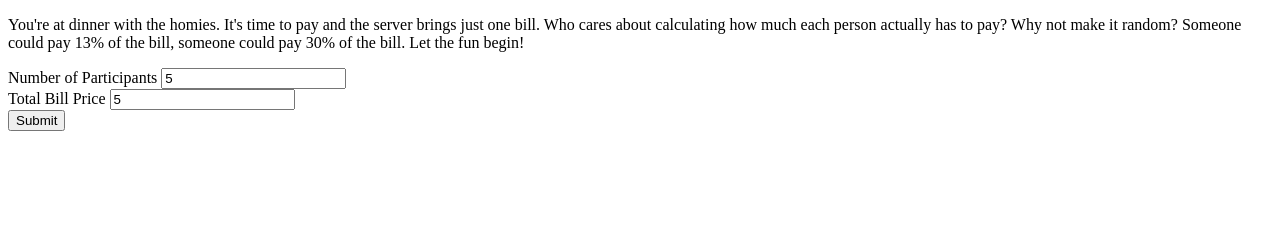
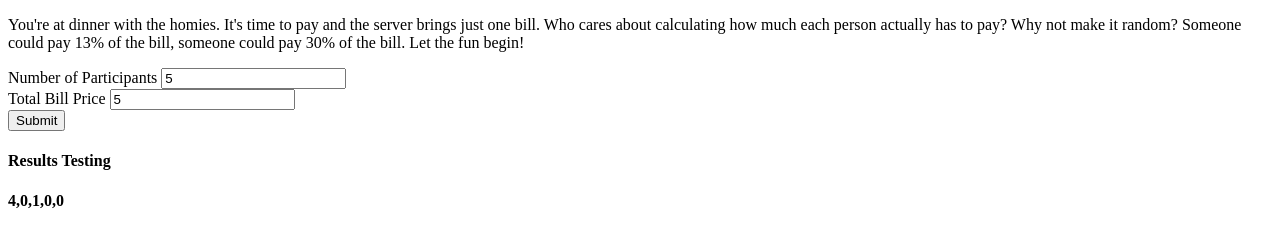
Before and after one commit to rrmatthews/CreditCardRoulette, a plain HTML site: page main.html in a window 1280 px wide. Both pictures are taken after typing "5", "5" into the empty fields and a click on the button "Submit". Shown: the part 91-336 px from the top of the page. Drawn offline with Linux system fonts and the light colour scheme.

Commit message:
working functionality

```diff
--- a/main.html
+++ b/main.html
@@ -20,7 +20,35 @@
         <label for="numPeople">Total Bill Price</label>
         <input type="number" id="price" placeholder="100.00"/>
         <br>
-        <button id="submit">Submit</button>
+        <button id="submit" onclick="myFunction()">Submit</button>
+
+        <h4>Results Testing<h4>
+        <p id="demo"></p>
+        <p id="demo2"></p>
+
+        <script>
+            function myFunction() {
+                var arr = [];
+                var numPeople = document.getElementById("numPeople").value;
+                var price = document.getElementById("price").value;
+
+                for(var i = 0; i < numPeople; i++) {
+                    var rando = getRandomInt(0, price);
+                    arr[i] = rando;
+                    price = price - rando;
+                }
+                arr[numPeople-1] += price;
+                console.log(price);
+
+
+                document.getElementById("demo").innerHTML = arr;
+                console.log(arr);
+            }
+
+            function getRandomInt(min, max) {
+                return Math.floor(Math.random() * (max - min + 1)) + min;
+            }
+        </script>
     </section>
 
 
```
